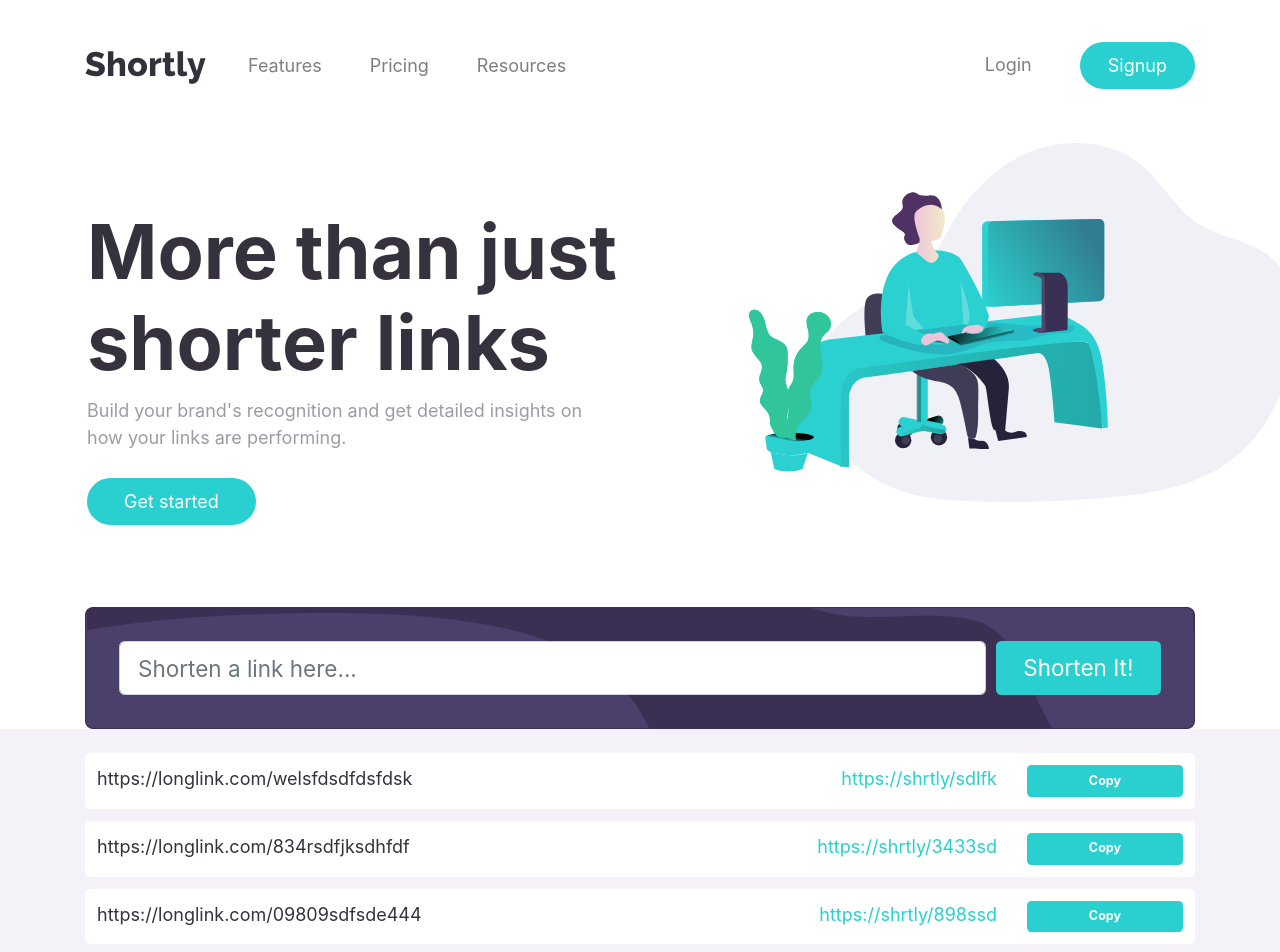
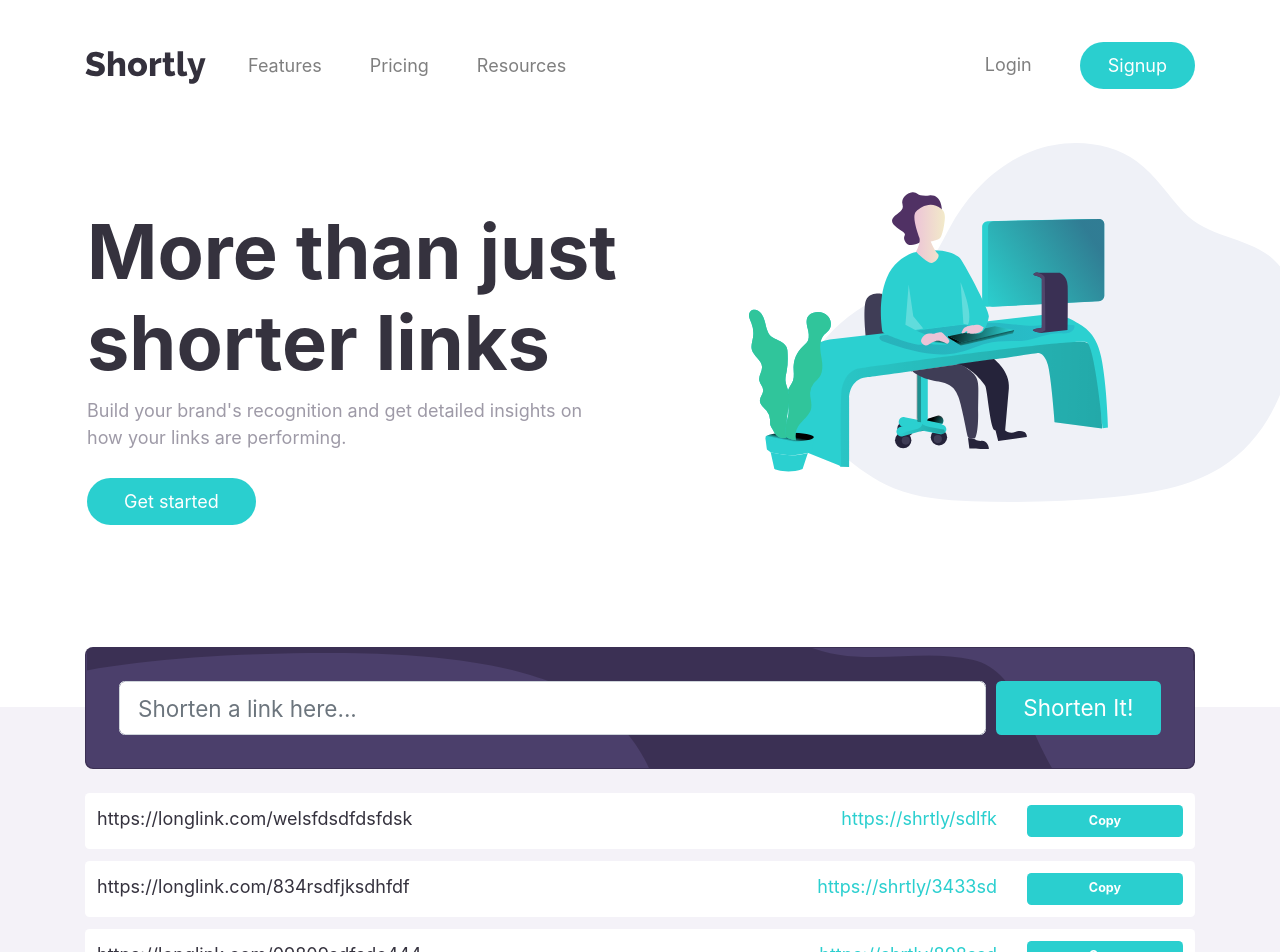
Before and after one commit to codedpills/shortly-nextjs, a Next.js app: page / in a window 1280 px wide. Shown: the top 952 px of the page. Built offline with nearby package versions, Linux system fonts and the light colour scheme.

Commit message:
style component for link shortening feature

```diff
--- a/components/linkshortner/LinkShortner.module.scss
+++ b/components/linkshortner/LinkShortner.module.scss
@@ -1,7 +1,21 @@
 @import "@/styles/variables";
 
 .root {
-    margin: 0 !important;
+  margin: 0 !important;
+}
+
+.whitebg {
+  min-height: 100px;
+  background-color: #fff;
+}
+
+.neutralgraybg {
+  min-height: 100px;
+  background-color: lighten($color: $custom-primary-darkvoilet, $amount: 70);
+}
+
+.wrappercontainer {
+  margin-top: -($spacing-xxxlarge * 2.5);
 }
 
 .shortlinkscontainer {
@@ -9,3 +23,17 @@
   min-height: 4rem;
   padding: $spacing-small 0;
 }
+
+@media screen and (max-width: 375px) {
+  .whitebg {
+    min-height: 150px;
+  }
+
+  .neutralgraybg {
+    min-height: 100px;
+  }
+
+  .wrappercontainer {
+    margin-top: -($spacing-xxlarge * 4);
+  }
+}
```
